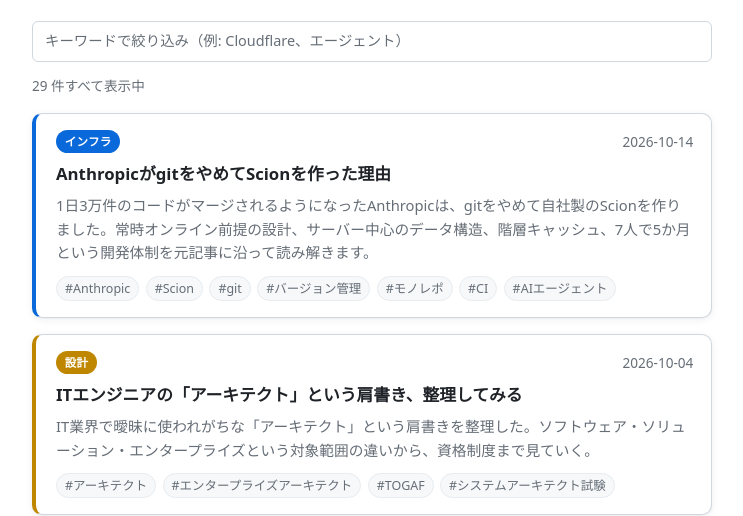
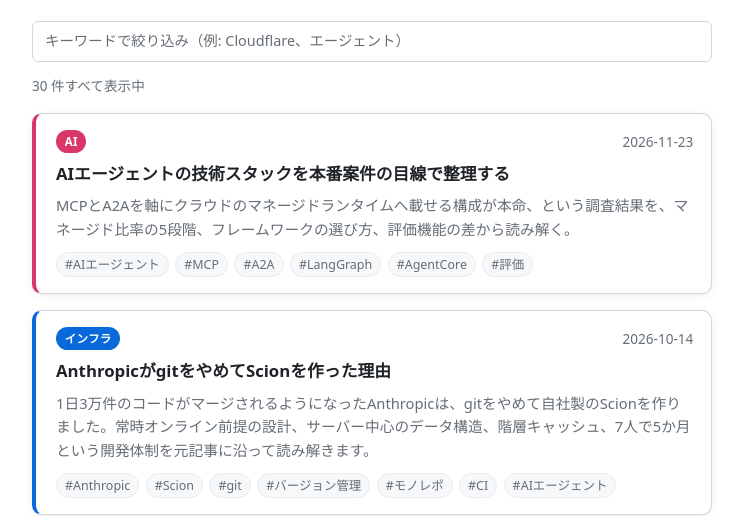
Before and after one commit to shiro-888/tech-memo, a plain HTML site: page index.html in a window 1280 px wide. Shown: the part 319-835 px from the top of the page, without its empty margins (268-1011 px from the left). Drawn offline with Linux system fonts and the light colour scheme.

Commit message:
publish: AIエージェントの技術スタックを本番案件の目線で整理する
Co-Authored-By: Claude Sonnet 5.5 <noreply@anthropic.com>
Claude-Session: https://claude.ai/code/session_01NbsHxyA8zXdsjtmB5W7c3F

```diff
--- a/index.html
+++ b/index.html
@@ -68,6 +68,19 @@
     -->
     <ul class="note-list">
       <!-- note-cards:start 新しいカードはこの直後に、日付の新しい順で挿入する -->
+      <li class="note-card" data-category="ai">
+        <div class="note-card__head">
+          <span class="badge badge--ai">AI</span>
+          <time datetime="2026-11-23">2026-11-23</time>
+        </div>
+        <h2 class="note-card__title">
+          <a href="notes/2026-11-23-ai-agent-tech-stack-2026/index.html">AIエージェントの技術スタックを本番案件の目線で整理する</a>
+        </h2>
+        <p class="note-card__summary">MCPとA2Aを軸にクラウドのマネージドランタイムへ載せる構成が本命、という調査結果を、マネージド比率の5段階、フレームワークの選び方、評価機能の差から読み解く。</p>
+        <ul class="note-card__tags">
+          <li>#AIエージェント</li><li>#MCP</li><li>#A2A</li><li>#LangGraph</li><li>#AgentCore</li><li>#評価</li>
+        </ul>
+      </li>
       <li class="note-card" data-category="infra">
         <div class="note-card__head">
           <span class="badge badge--infra">インフラ</span>
```
Also changed, not shown: notes/2026-11-23-ai-agent-tech-stack-2026/index.html (renamed from notes/_drafts/ai-agent-tech-stack-2026.html, +1 -1 lines).
